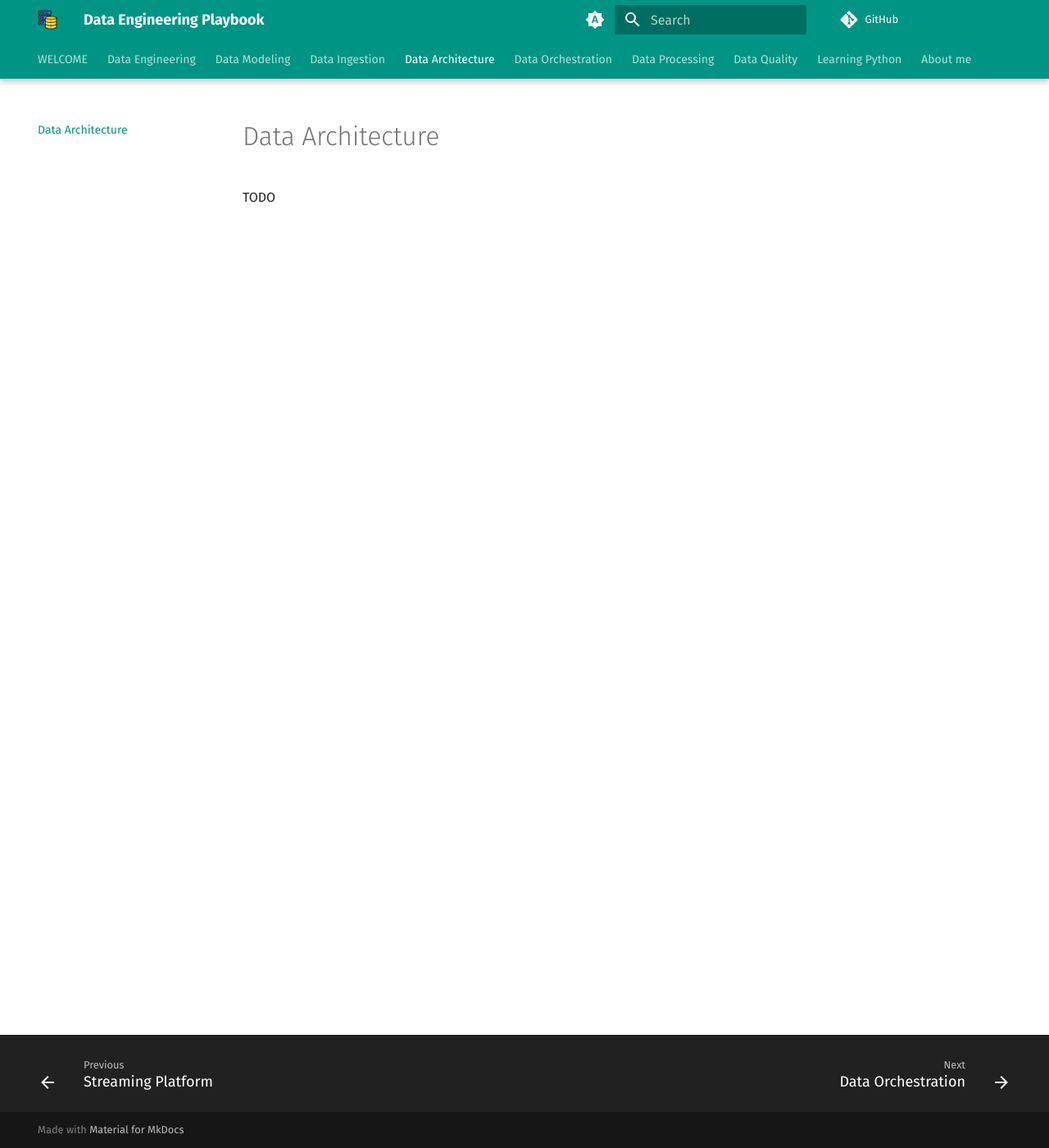
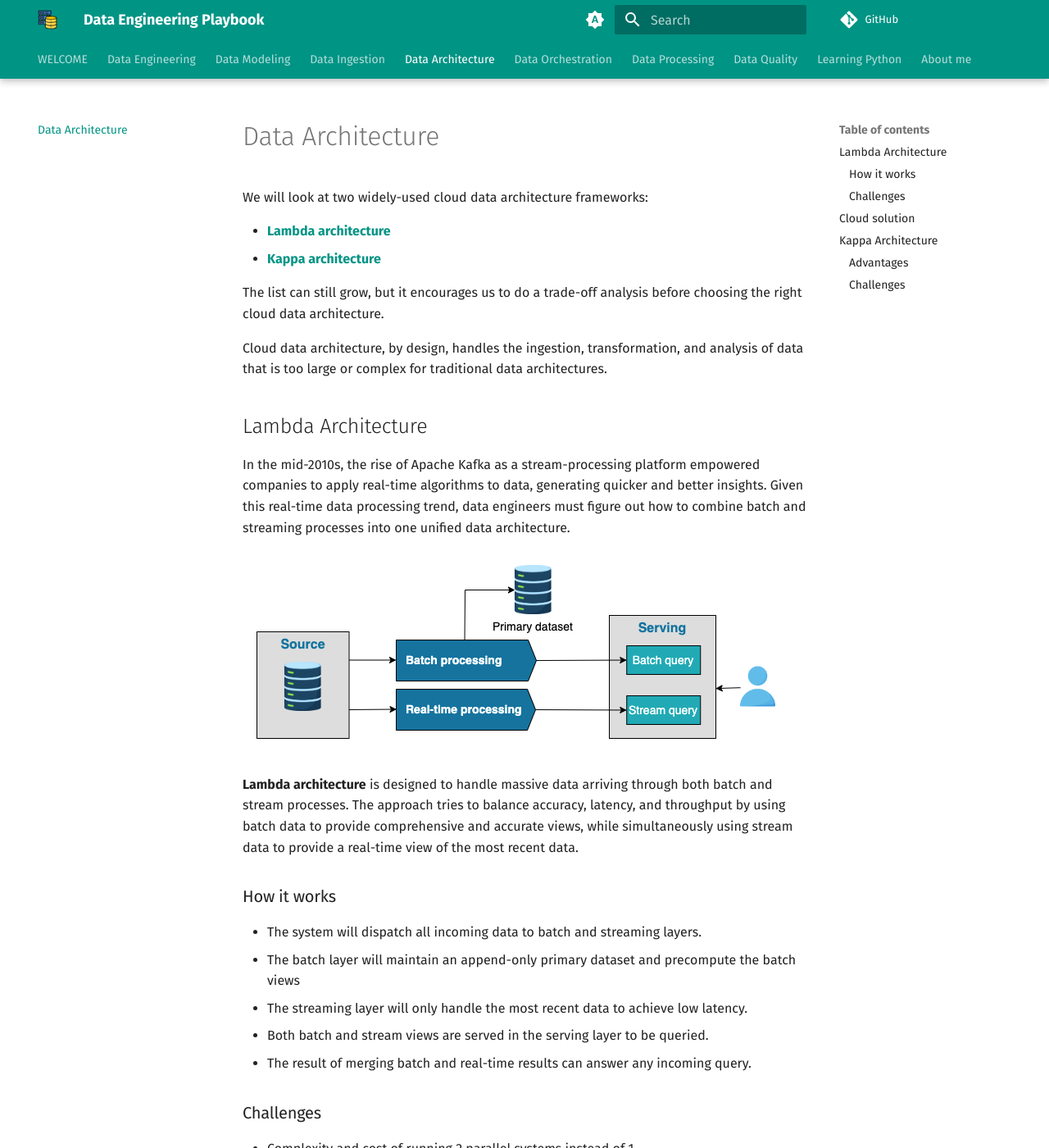
Before and after one commit to karlchris/data-engineering, an MkDocs documentation site: the page built from docs/data-architecture/README.md, in a window 1280 px wide and 1400 px high. Shown: the whole window at 82% size. Built offline with MkDocs 1.6.1 and Material for MkDocs 9.7.7, drawn with Linux system fonts in a browser that asks for light colours; comment, search, counter and statistics services are not loaded; some of the changed text lies outside the part shown.

Commit message:
data-architecture

```diff
--- a/docs/data-architecture/README.md
+++ b/docs/data-architecture/README.md
@@ -1,3 +1,73 @@
 # Data Architecture
 
-TODO
+We will look at two widely-used cloud data architecture frameworks:
+
+- [**Lambda architecture**](#lambda-architecture)
+- [**Kappa architecture**](#kappa-architecture)
+
+The list can still grow, but it encourages us to do a trade-off analysis before choosing the right cloud data architecture.
+
+Cloud data architecture, by design, handles the ingestion, transformation, and analysis of data that is too large or complex for traditional data architectures.
+
+## Lambda Architecture
+
+In the mid-2010s, the rise of Apache Kafka as a stream-processing platform empowered companies to apply real-time algorithms to data, generating quicker and better insights.
+Given this real-time data processing trend, data engineers must figure out how to combine batch and streaming processes into one unified data architecture.
+
+![lambda architecture](pics/lambda-architecture.png)
+
+**Lambda architecture** is designed to handle massive data arriving through both batch and stream processes.
+The approach tries to balance accuracy, latency, and throughput by using batch data to provide comprehensive and accurate views, while simultaneously using stream data to provide a real-time view of the most recent data.
+
+### How it works
+
+- The system will dispatch all incoming data to batch and streaming layers.
+- The batch layer will maintain an append-only primary dataset and precompute the batch views
+- The streaming layer will only handle the most recent data to achieve low latency.
+- Both batch and stream views are served in the serving layer to be queried.
+- The result of merging batch and real-time results can answer any incoming query.
+
+### Challenges
+
+- Complexity and cost of running 2 parallel systems instead of 1.
+- This approach often uses systems with different software ecosystems, making it challenging to replicate the business logic across the systems.
+- It's also quite difficult to reconcile the outputs of 2 pipelines at the end.
+
+## Cloud solution
+
+Cloud vendors have developed solutions to improve the traditional lambda architecture.
+Google introduced **DataFlow**, proposing a unified approach for both batch and streaming processes, and particularly mentioning the exactly-once processing to enhance the accuracy of streaming views.
+
+![gcp dataflow](pics/gcp-dataflow.png)
+
+!!! note
+
+    The Lambda architecture typically addresses time-related requestions. For instance:
+
+    - How many new users did we have yesterday?
+
+    - How many new users did we have today so far?
+
+    The daily batch processing can respond to the first question but not the second one unless the job is manually triggered.
+
+    On the other hand, the streaming layer aggregates user data for the current date, providing more real-time views.
+
+## Kappa Architecture
+
+![kappa architecture](pics/kappa-architecture.png)
+
+a drawback of Lambda architecture is its complexity.
+**Kappa architecture**, proposed by _Jay Kreps_, is a simplified version of Lambda architecture.
+
+In this architecture, the streaming service serves as the only primary data source, thus paving the way for an event-based architecture.
+
+### Advantages
+
+In Kappa architecture, a streaming processing engine continuously processes real-time data and ingests it into long-term storage.
+When code changes occur, developers can recompute using the raw data stored in the event logs database.
+
+### Challenges
+
+- Streaming remains a challenge for many companies due to its complexity and most likely high cost and maintainance.
+- Managing duplicates and preserving order, for instance, can be more challenging than batch processing.
+- data replay is often trickier than it may seem.
```
Also changed, not shown: docs/data-architecture/pics/gcp-dataflow.png (added), docs/data-architecture/pics/kappa-architecture.png (added), docs/data-architecture/pics/lambda-architecture.png (added).
